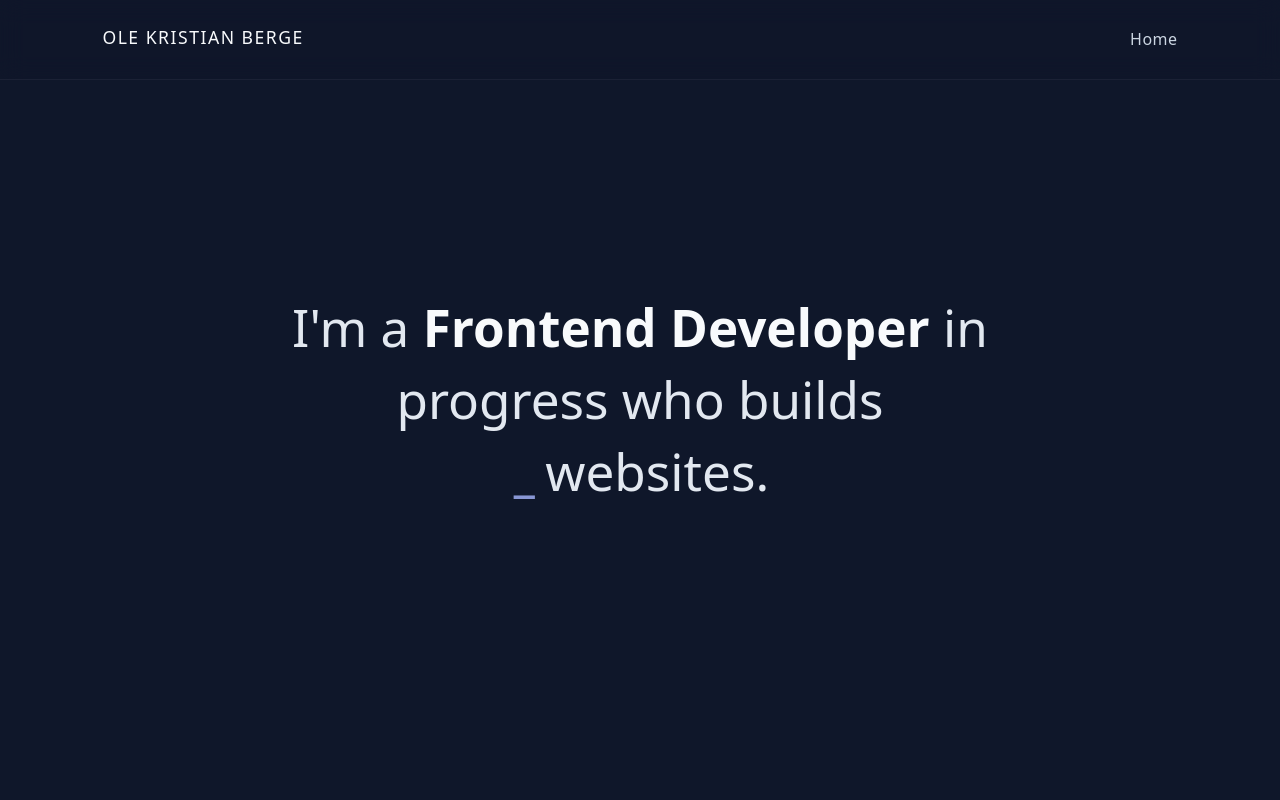
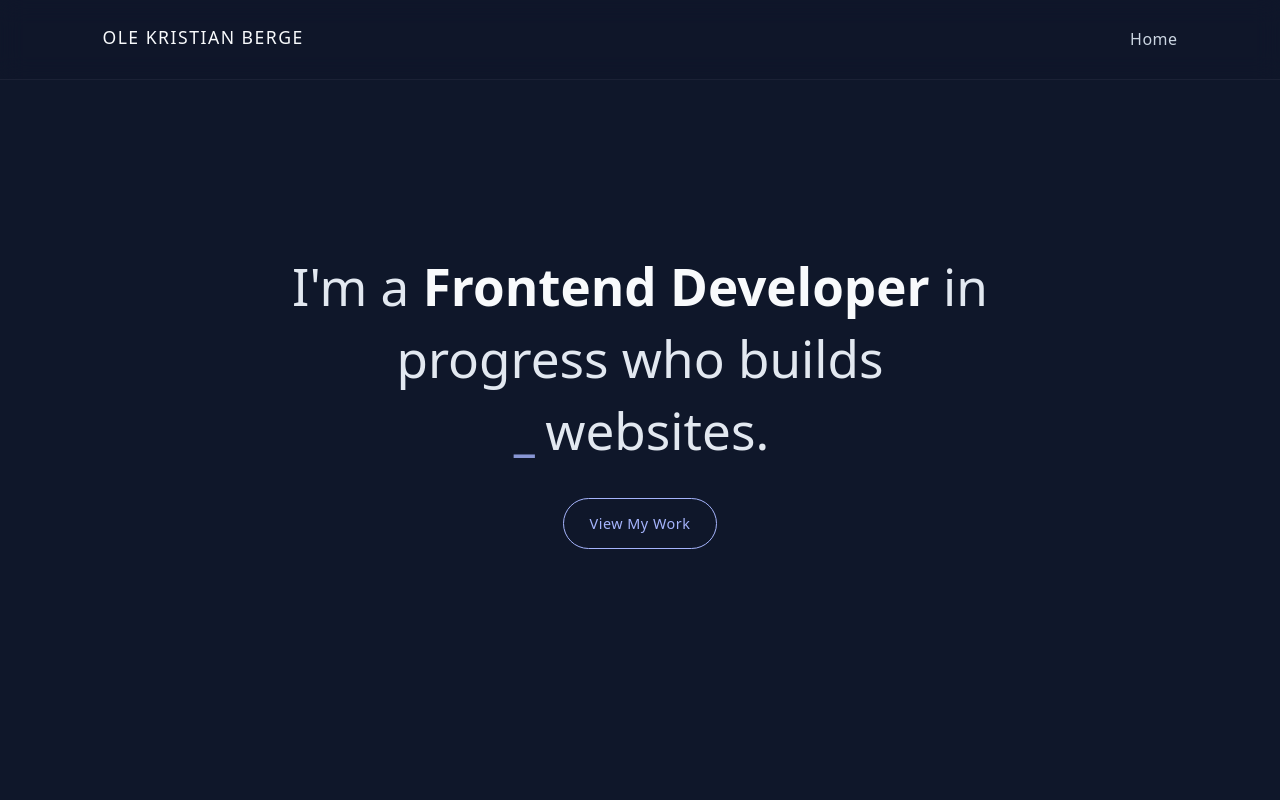
Before and after one commit to olekb2001/PortFolio2, a React (Vite) app: page / in a window 1280 px wide. Shown: the top 800 px of the page. Built offline with nearby package versions, Linux system fonts and the light colour scheme.

Commit message:
hero btn added

```diff
--- a/src/components/Hero.jsx
+++ b/src/components/Hero.jsx
@@ -4,10 +4,10 @@ import "../styles/hero.css";
 export default function Hero() {
   return (
     <section className="hero">
+      <div className="hero-content">
         <h1>
           I'm a <span className="accent">Frontend Developer</span> in progress
-        who builds{" "}
-        <br/>
+          who builds <br />
           <span className="highlight">
             <Typewriter
               words={["modern", "responsive", "accessible"]}
@@ -21,6 +21,10 @@ export default function Hero() {
           </span>{" "}
           websites.
         </h1>
+        <a href="#projects" className="hero-btn">
+          View My Work
+        </a>
+      </div>
     </section>
   );
 }
--- a/src/components/ProjectsSection.jsx
+++ b/src/components/ProjectsSection.jsx
@@ -7,7 +7,7 @@ import jsImg from "../assets/javascriptframework.webp";
 
 export default function ProjectsSection() {
   return (
-    <section className="projects-section">
+    <section className="projects-section" id="projects">
       <h2 className="projects-title">Projects</h2>
 
       <div className="projects-grid">
--- a/src/styles/hero.css
+++ b/src/styles/hero.css
@@ -23,3 +23,24 @@
   color: #a5b4fc;
   font-weight: 600;
 }
+.hero-content {
+  display: flex;
+  flex-direction: column;
+  align-items: center;
+}
+
+.hero-btn {
+  margin-top: 2rem;
+  padding: 0.8rem 1.6rem;
+  border: 1px solid #a5b4fc;
+  color: #a5b4fc;
+  border-radius: 30px;
+  font-size: 0.9rem;
+  letter-spacing: 0.5px;
+  transition: all 0.3s ease;
+}
+
+.hero-btn:hover {
+  background: #a5b4fc;
+  color: #0f172a;
+}
```
Lines whose indentation alone changed are shown as unchanged.
